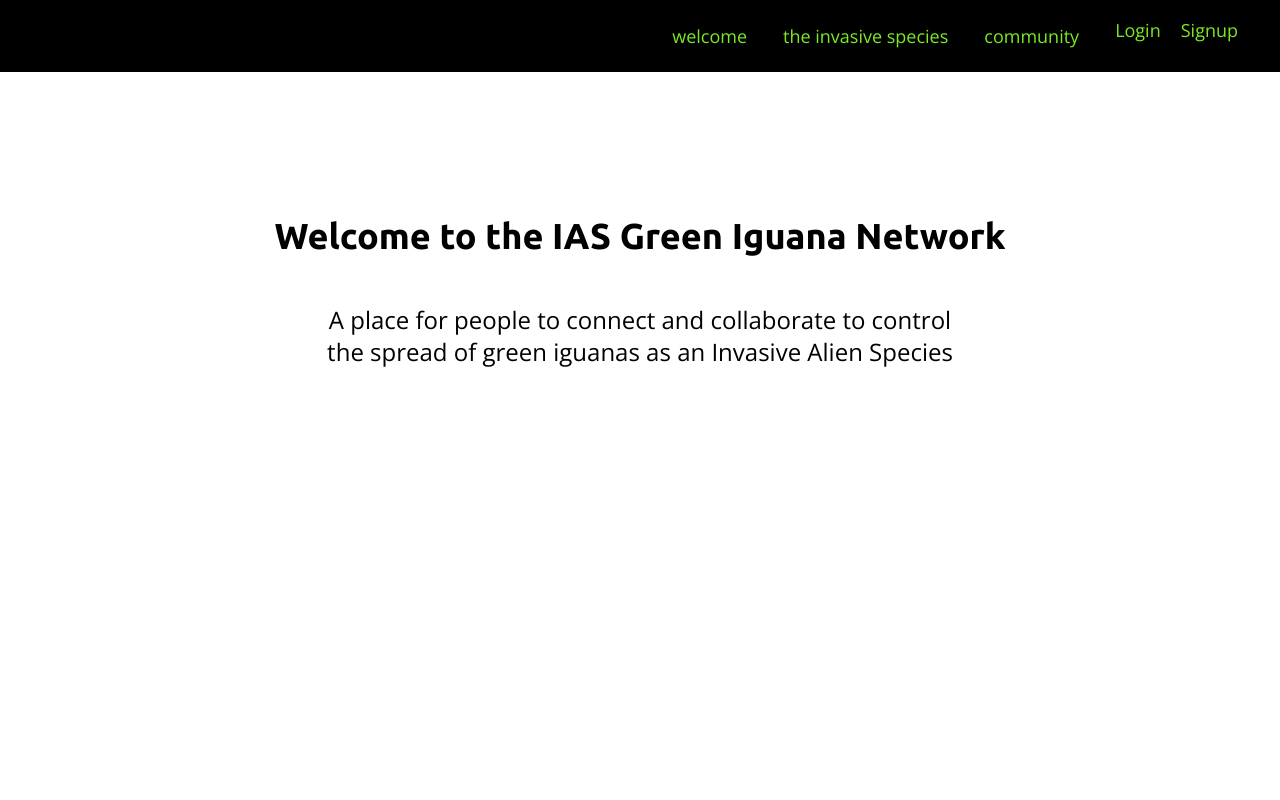
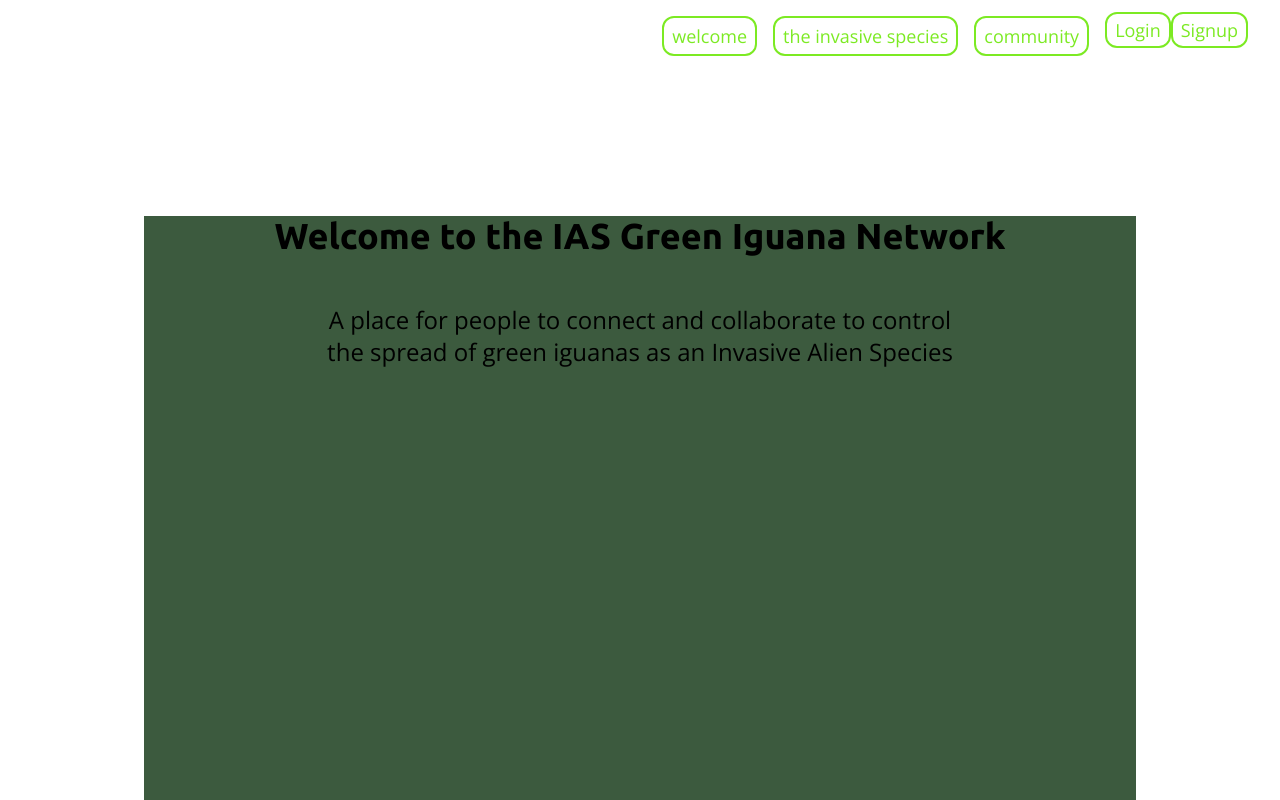
Before and after one commit to Ed-TheVisionMaker/green-ig-ias-network, a Next.js app: page /welcome in a window 1280 px wide. Shown: the top 800 px of the page. Built offline with nearby package versions, Linux system fonts and the light colour scheme; a web font is replaced by a local one.

Commit message:
set up primary green color theme

```diff
--- a/app/welcome/page.tsx
+++ b/app/welcome/page.tsx
@@ -2,7 +2,7 @@ import React, { FC } from 'react';
 
 const Welcome: FC = () => {
   return (
-    <div className='flex flex-col m-36 text-center h-screen'>
+    <div className='flex flex-col m-36 text-center h-screen bg-primaryGreen'>
       <h1 className='font-bold font-ubuntu text-4xl'>
         Welcome to the IAS Green Iguana Network
       </h1>
--- a/styles/globals.css
+++ b/styles/globals.css
@@ -2,9 +2,9 @@
 @tailwind components;
 @tailwind utilities;
 
-input {
+/* input {
   @apply border-2 border-gray-300 rounded-md px-4 py-2;
-}
+} */
 
 button {
   @apply py-2 px-4 rounded-lg;
--- a/tailwind.config.ts
+++ b/tailwind.config.ts
@@ -15,6 +15,9 @@ const config: Config = {
         ubuntu: ['var(--font-ubuntu)'],
       },
     },
+    colors: {
+      primaryGreen: '#3c5a3e',
+    }
   },
   variants: {
     extend: {},
```
